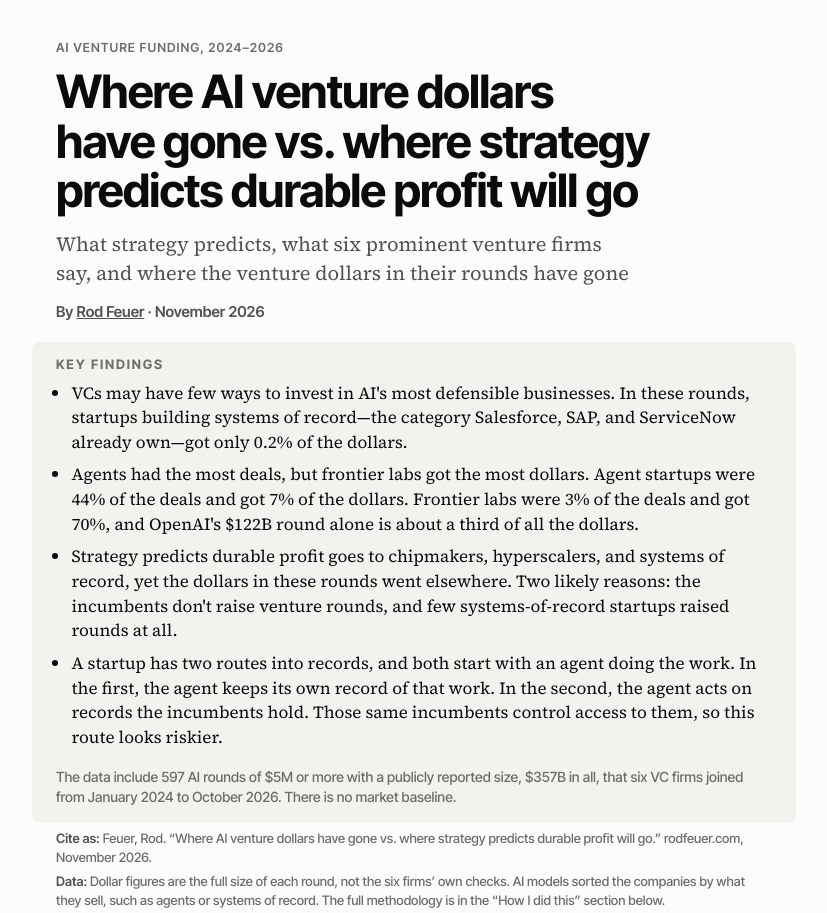
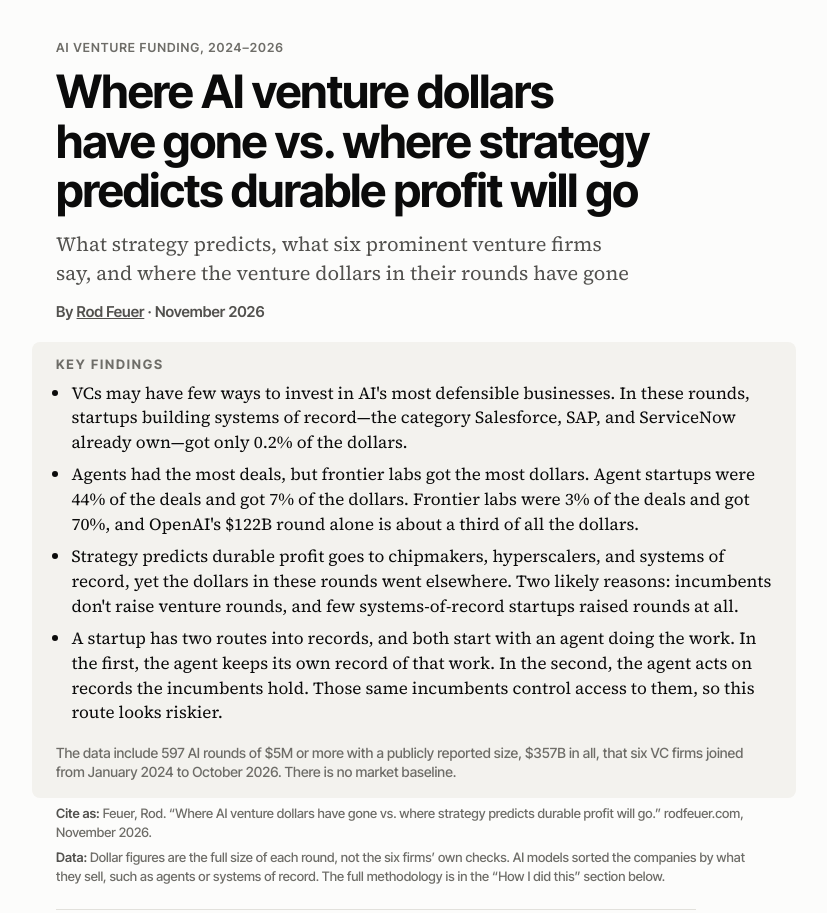
Before and after one commit to rod-feuer/rodfeuer-site, a plain HTML site: page where-the-ai-money-goes/index.html in a window 1280 px wide. Shown: the top 913 px of the page, without its empty margins (264-1091 px from the left). Drawn offline with Linux system fonts and the light colour scheme.

Commit message:
Key findings: 'incumbents' without 'the' in bullet 3 (Rod's ruling)
Co-Authored-By: Claude Sonnet 5.5 <noreply@anthropic.com>

```diff
--- a/where-the-ai-money-goes/index.html
+++ b/where-the-ai-money-goes/index.html
@@ -182,7 +182,7 @@ details{margin-top:10px} summary{cursor:pointer;font-size:13.5px;color:var(--tex
 <h1>Where AI venture dollars have gone vs. where strategy predicts durable profit will go</h1>
 <p class="dek">What strategy predicts, what six prominent venture firms say, and where the venture dollars in their rounds have gone</p>
 <p class="byline">By <a href="https://rodfeuer.com/" rel="author">Rod Feuer</a> · <time datetime="2026-11">November 2026</time></p>
-<section class="keyfacts" aria-labelledby="kf"><h2 id="kf">Key findings</h2><ul><li>VCs may have few ways to invest in AI's most defensible businesses. In these rounds, startups building systems of record—the category Salesforce, SAP, and ServiceNow already own—got only 0.2% of the dollars.</li><li>Agents had the most deals, but frontier labs got the most dollars. Agent startups were 44% of the deals and got 7% of the dollars. Frontier labs were 3% of the deals and got 70%, and OpenAI's $122B round alone is about a third of all the dollars.</li><li>Strategy predicts durable profit goes to chipmakers, hyperscalers, and systems of record, yet the dollars in these rounds went elsewhere. Two likely reasons: the incumbents don't raise venture rounds, and few systems-of-record startups raised rounds at all.</li><li>A startup has two routes into records, and both start with an agent doing the work. In the first, the agent keeps its own record of that work. In the second, the agent acts on records the incumbents hold. Those same incumbents control access to them, so this route looks riskier.</li></ul><p class="kfscope">The data include 597 AI rounds of $5M or more with a publicly reported size, $357B in all, that six VC firms joined from January 2024 to October 2026. There is no market baseline.</p></section>
+<section class="keyfacts" aria-labelledby="kf"><h2 id="kf">Key findings</h2><ul><li>VCs may have few ways to invest in AI's most defensible businesses. In these rounds, startups building systems of record—the category Salesforce, SAP, and ServiceNow already own—got only 0.2% of the dollars.</li><li>Agents had the most deals, but frontier labs got the most dollars. Agent startups were 44% of the deals and got 7% of the dollars. Frontier labs were 3% of the deals and got 70%, and OpenAI's $122B round alone is about a third of all the dollars.</li><li>Strategy predicts durable profit goes to chipmakers, hyperscalers, and systems of record, yet the dollars in these rounds went elsewhere. Two likely reasons: incumbents don't raise venture rounds, and few systems-of-record startups raised rounds at all.</li><li>A startup has two routes into records, and both start with an agent doing the work. In the first, the agent keeps its own record of that work. In the second, the agent acts on records the incumbents hold. Those same incumbents control access to them, so this route looks riskier.</li></ul><p class="kfscope">The data include 597 AI rounds of $5M or more with a publicly reported size, $357B in all, that six VC firms joined from January 2024 to October 2026. There is no market baseline.</p></section>
 <p class="cite"><strong>Cite as:</strong> Feuer, Rod. “Where AI venture dollars have gone vs. where strategy predicts durable profit will go.” rodfeuer.com, November 2026.</p>
 <p class="cite cite-data"><strong>Data:</strong> Dollar figures are the full size of each round, not the six firms’ own checks. AI&nbsp;models sorted the companies by what they sell, such as agents or systems&nbsp;of&nbsp;record. The full methodology is in the “How I did this” section below.</p>
 </header>
```
